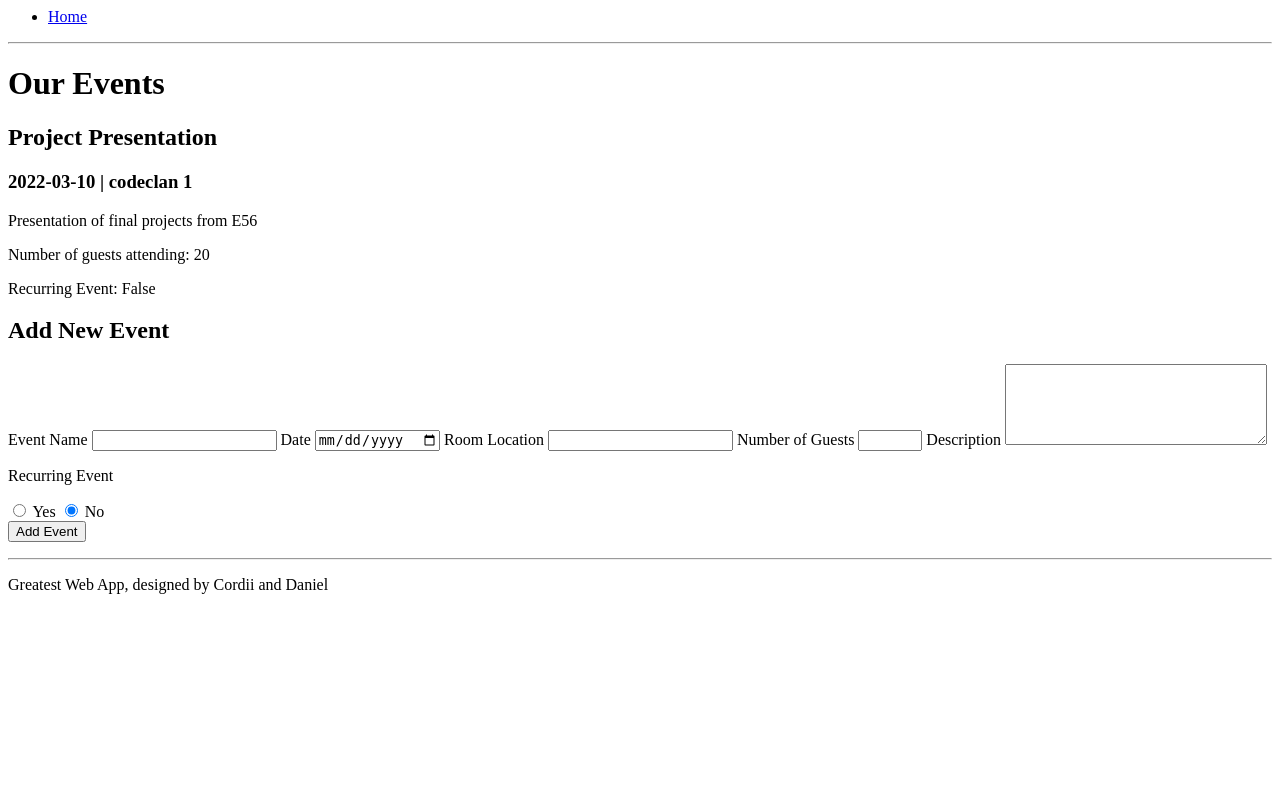
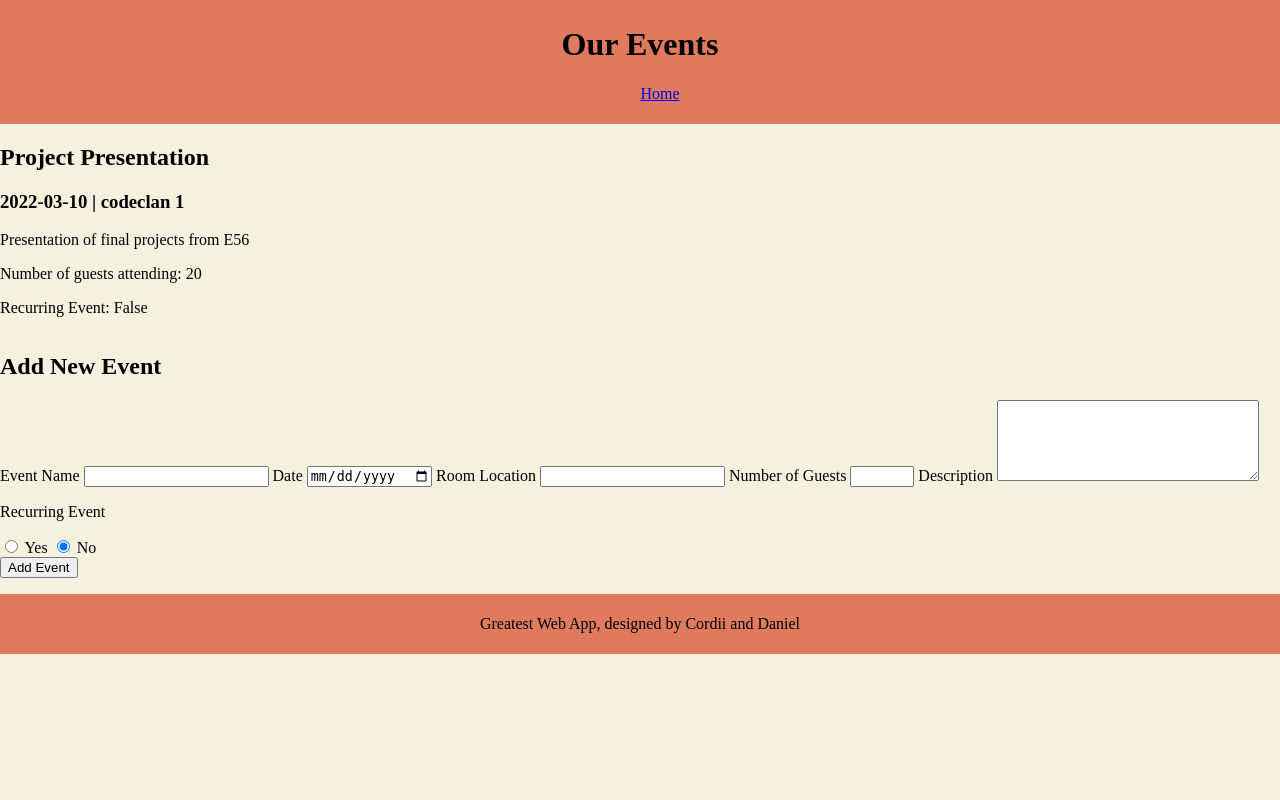
Before and after one commit to CordiiT14/wk3_d4_flask_lab, a Flask app: page /events in a window 1280 px wide. Run offline with Flask 2, Linux system fonts and the light colour scheme.

Commit message:
Extension nearly complete - missing further CSS stylings

```diff
--- /dev/null
+++ b/static/style.css
@@ -0,0 +1,32 @@
+body {
+    background-color: #F4F1DE;
+    margin:0;
+}
+
+header {
+    background-color: #E07A5F;
+    text-align: center;
+    padding: 5px;
+
+}
+
+footer {
+    background-color: #E07A5F;
+    text-align: center;
+    padding: 5px;
+}
+
+ul {
+    list-style: none;
+}
+
+.container {
+
+    display: flex;
+    justify-content: space-between;
+}
+
+.card {
+  width: 250px;
+
+}
--- a/templates/base.html
+++ b/templates/base.html
@@ -1,14 +1,18 @@
 <html>
     <head>
         <title>{{ title }} - Our Events</title>
+        <link rel="stylesheet" href="{{ url_for('static', filename='style.css') }}">
     </head>
+    <header>
+        <h1>Our Events</h1>
+        <nav>
+            <ul>
+                <li><a href="/events">Home</a></li>
+            </ul>
+        </nav>
+    </header>
     <body>
-        <ul>
-            <li><a href="/events">Home</a></li>
-        </ul>
-        <hr>
         {% block content %}{% endblock %}
     </body>
-    <hr>
     <footer><p>Greatest Web App, designed by Cordii and Daniel</p></footer>
 </html>
--- a/templates/index.html
+++ b/templates/index.html
@@ -1,9 +1,9 @@
 {% extends "base.html" %}
 {% block content %}
-<h1>Our Events</h1>
 
+<div class="container">
 {% for event in event_list %}
-<div>
+    <div class="card">
         <h2>{{event.event_name}}</h2>
         <h3>{{event.date}} | {{event.room_location}}</h3>
         <p>{{event.description}} </p>
@@ -15,6 +15,7 @@
     </div>
 
 {% endfor %}
+</div>
 
 <h2>Add New Event</h2>
 <form action="/events" method="post">
```
Lines whose indentation alone changed are shown as unchanged.
